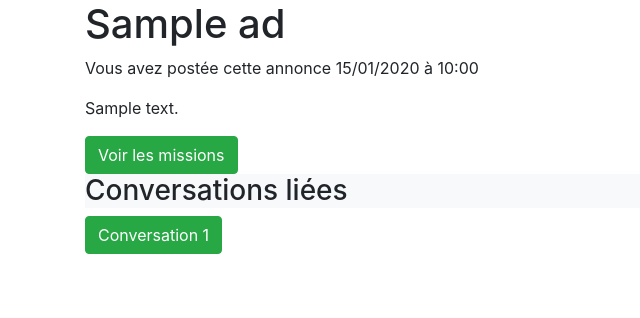
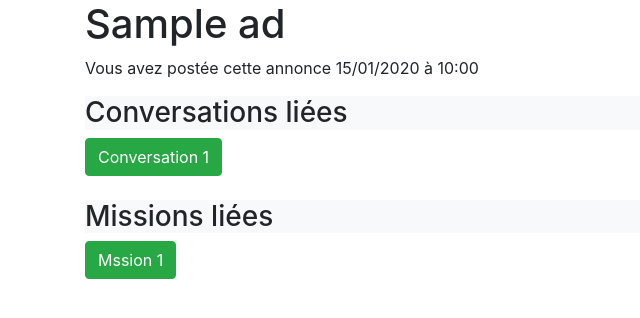
Before and after one commit to romainmaucot/MutualAid-coronavirus-Python, a Django app: a page that uses src/ipssihelp/worker/templates/ad/detail.html in a window 1280 px wide. Shown: the part 58-376 px from the top of the page, without its empty margins (0-640 px from the left). Run offline with Django 3.2, Linux system fonts and the light colour scheme; a user stored in the database is signed in; tables that the repository leaves empty hold one stand-in row (values such as "Sample post"); some libraries are stand-ins or nearby versions.

Commit message:
:tada: Accept Mission

```diff
--- a/src/ipssihelp/worker/models.py
+++ b/src/ipssihelp/worker/models.py
@@ -270,6 +270,10 @@ class Mission(models.Model):
         null=False,
         verbose_name=_('User')
     )
+    accepted = models.BooleanField(
+        default=False
+    )
+
     ad = models.ForeignKey(
         'Ad',
         on_delete=models.PROTECT,
--- a/src/ipssihelp/worker/templates/ad/conversation.html
+++ b/src/ipssihelp/worker/templates/ad/conversation.html
@@ -1,11 +1,14 @@
 {% extends "base.html" %}
 
 {% block content %}
-
+        {% if mission %}
+        <h3 class="text-success mt-3">Mission acceptée !</h3>
+        {% else %}
             <form method="post" class="form-group" id="mission_form">
                 {% csrf_token %}
                 <button type="submit" class="btn btn-success text-white">Accepter la mission</button>
             </form>
+        {% endif %}
     <h3 class="bg-light mt-5">Conversation crée le {{conversation.created | date:'d/m/Y à H:i'}}</h3>
 
     <form method="post" class="form-group" id="message_form">
--- a/src/ipssihelp/worker/templates/ad/detail.html
+++ b/src/ipssihelp/worker/templates/ad/detail.html
@@ -5,8 +5,6 @@
         <h1>{{ ad.title }}</h1>
         {% if user.slug == ad.user.slug %}
             <p>Vous avez postée cette annonce {{ ad.created | date:'d/m/Y à H:i'}}</p>
-            <p>{{ ad.description }}</p> <a class="btn btn-success text-white">Voir les missions</a>
-
 
             {% if conversations %}
                 <h3 class="bg-light">Conversations liées</h3>
@@ -15,6 +13,21 @@
                         <div class="col-lg-3 mb-4">
                             <a class="btn btn-success text-white" href="{% url 'worker:conversation' id=conversation.id %}">
                                 Conversation {{ conversation.id }}
+                            </a>
+                        </div>
+                    {% endfor %}
+                </div>
+            {% else %}
+                <p>Pas de conversation associées</p>
+            {% endif %}
+
+            {% if missions %}
+                <h3 class="bg-light">Missions liées</h3>
+                <div class="row row-cols-1 row-cols-md-3">
+                    {% for mission in missions %}
+                        <div class="col-lg-3 mb-4">
+                            <a class="btn btn-success text-white" href="">
+                                Mssion {{ mission.id }}
                             </a>
                         </div>
                     {% endfor %}
--- a/src/ipssihelp/worker/views.py
+++ b/src/ipssihelp/worker/views.py
@@ -187,15 +187,18 @@ def detail(request, slug):
     try:
         get_ad = Ad.objects.get(slug=slug)
         get_conversations = Conversation.objects.filter(ad_id=get_ad.id).order_by('-created')
+        get_missions = Mission.objects.filter(ad_id=get_ad.id).order_by('-created')
         context = {
             'ad': get_ad,
+            'missions': get_conversations,
             'conversations': get_conversations,
             'form': form
         }
     except ObjectDoesNotExist:
         context = {
             'ad': None,
-            'conversations': None
+            'conversations': None,
+            'missions': None
         }
 
     return HttpResponse(template.render(context, request))
@@ -213,12 +216,13 @@ def conversation(request, id):
         form_mission = MissionForm(request.POST)
         ad = conversation.ad
         customer = get_user(request)
-        mission = Mission.objects.create(ad=ad, customer=customer)
+        mission = Mission.objects.create(ad=ad, customer=customer, accepted=True)
         if form_mission.is_valid():
             mission.save()
             return redirect('worker:conversation', id=id)
     try:
         get_messages = Message.objects.filter(conversation_id=id).order_by('-created')
+        mission = Mission.objects.filter(ad_id=conversation.ad.id)
         form = MessageForm()
         message = Message()
         if request.method == 'POST':
@@ -233,19 +237,22 @@ def conversation(request, id):
                     'conversation': conversation,
                     'messages': get_messages,
                     'form': form,
-                    'form_mission': form_mission
+                    'form_mission': form_mission,
+                    'mission': mission
                 }
                 return HttpResponse(template.render(context, request))
         context = {
             'conversation': conversation,
             'messages': get_messages,
             'form': form,
-            'form_mission': form_mission
+            'form_mission': form_mission,
+            'mission': mission
         }
     except ObjectDoesNotExist:
         context = {
             'conversation': None,
-            'messages': None
+            'messages': None,
+            'mission': None
         }
 
     return HttpResponse(template.render(context, request))
```
Also changed, not shown: src/ipssihelp/worker/migrations/0004_mission_accepted.py (added).
